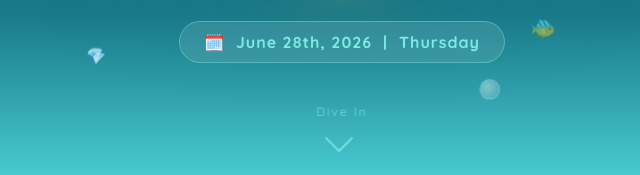
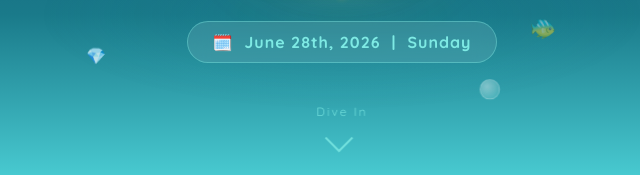
Before and after one commit to praneeth256/bday, a plain HTML site: page index.html in a window 1280 px wide. Shown: the part 625-800 px from the top of the page, 298-938 px from the left. Drawn offline with nearby package versions, Linux system fonts and the light colour scheme; a web font is replaced by a local one.

Commit message:
Upload modified index.html as per feedback

```diff
--- a/index.html
+++ b/index.html
@@ -767,7 +767,7 @@
     </div>
 
     <div class="hero-date-pill">
-      🗓️ &nbsp;June 28th, 2026 &nbsp;|&nbsp; Thursday
+      🗓️ &nbsp;June 28th, 2026 &nbsp;|&nbsp; Sunday
     </div>
 
     <div class="scroll-hint">
```
